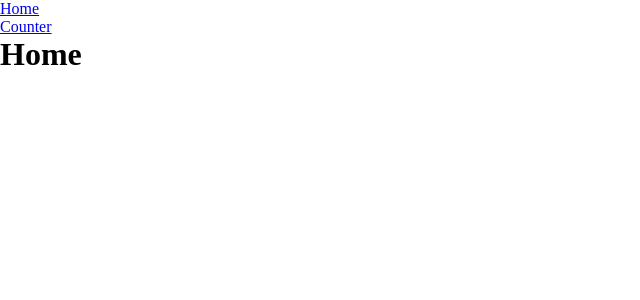
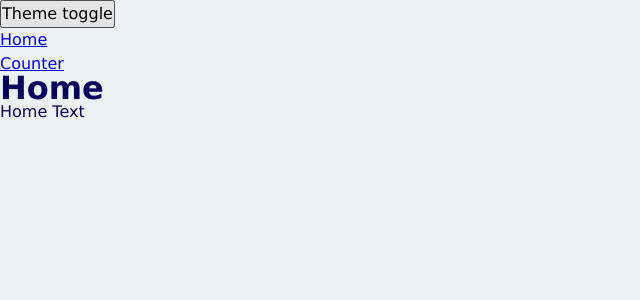
Before and after one commit to Pepetka/production-app, a React app: page / in a window 1280 px wide. Shown: the top 300 px of the page, without its empty margins (0-640 px from the left). Built offline with nearby package versions, Linux system fonts and the light colour scheme.

Commit message:
add app themes

```diff
--- a/src/App.tsx
+++ b/src/App.tsx
@@ -1,12 +1,16 @@
-import { Suspense } from "react"
+import { Suspense, useContext } from "react"
 import { NavLink, Route, Routes } from "react-router-dom"
-import "./index.scss"
+import "./styles/index.scss"
 import { CounterPageLazy } from "./pages/Counter/CounterPage.lazy"
 import { HomePageLazy } from "./pages/Home/HomePage.lazy"
+import useTheme from "./theme/useTheme"
 
 const App = () => {
+	const { theme, onThemeChange } = useTheme()
+
 	return (
-		<div className='App'>
+		<div className={`App ${theme}`}>
+			<button onClick={onThemeChange}>Theme toggle</button>
 			<ul>
 				<li>
 					<NavLink to={"/"}>Home</NavLink>
--- a/src/index.scss
+++ /dev/null
@@ -1,5 +0,0 @@
-* {
-	margin: 0;
-	padding: 0;
-	box-sizing: border-box;
-}
--- a/src/index.tsx
+++ b/src/index.tsx
@@ -1,10 +1,13 @@
 import { render } from "react-dom"
 import { BrowserRouter } from "react-router-dom"
 import App from "./App"
+import ThemeProvider from "./theme/ThemeProvider"
 
 render(
-	<BrowserRouter>
-		<App />
-	</BrowserRouter>,
+	<ThemeProvider>
+		<BrowserRouter>
+			<App />
+		</BrowserRouter>
+	</ThemeProvider>,
 	document.querySelector("#root")
 )
--- a/src/pages/Home/HomePage.tsx
+++ b/src/pages/Home/HomePage.tsx
@@ -1,7 +1,12 @@
 import { Home } from "../../components/Home"
 
 const HomePage = () => {
-	return <Home />
+	return (
+		<div>
+			<Home />
+			<div>Home Text</div>
+		</div>
+	)
 }
 
 export default HomePage
--- /dev/null
+++ b/src/styles/index.scss
@@ -0,0 +1,13 @@
+@import "./reset";
+@import "./themes/dark";
+@import "./themes/light";
+@import "./variables/global";
+
+.App {
+	font: var(--font-m);
+
+	background-color: var(--bg-color);
+	color: var(--primary-color);
+
+	min-height: 100vh;
+}
--- /dev/null
+++ b/src/styles/reset.scss
@@ -0,0 +1,14 @@
+* {
+	margin: 0;
+	padding: 0;
+	box-sizing: border-box;
+}
+
+input,
+button,
+textarea,
+select {
+	margin: 0;
+
+	font: inherit;
+}
--- /dev/null
+++ b/src/styles/themes/dark.scss
@@ -0,0 +1,6 @@
+.App.dark {
+	--bg-color: rgb(7, 9, 113);
+
+	--primary-color: rgb(19, 93, 4);
+	--secondary-color: rgb(10, 194, 29);
+}
--- /dev/null
+++ b/src/styles/themes/light.scss
@@ -0,0 +1,6 @@
+.App.light {
+	--bg-color: rgb(236, 241, 244);
+
+	--primary-color: rgb(7, 4, 93);
+	--secondary-color: rgb(10, 62, 194);
+}
--- /dev/null
+++ b/src/styles/variables/global.scss
@@ -0,0 +1,11 @@
+:root {
+	--font-family-main: Verdana, Geneva, sans-serif;
+
+	--font-size-m: 16px;
+	--font-line-m: 24px;
+	--font-m: var(--font-size-m) / var(--font-line-m) var(--font-family-main);
+
+	--font-size-l: 24px;
+	--font-line-l: 32px;
+	--font-l: var(--font-size-l) / var(--font-line-l) var(--font-family-main);
+}
--- /dev/null
+++ b/src/theme/ThemeContext.tsx
@@ -0,0 +1,15 @@
+import { createContext } from "react"
+
+export enum Theme {
+	DARK_THEME = "dark",
+	LIGHT_THEME = "light",
+}
+
+export interface ThemeContextProps {
+	theme?: Theme
+	setTheme?: (theme: Theme) => void
+}
+
+export const ThemeContext = createContext<ThemeContextProps>({})
+
+export const LOCAL_STORAGE_THEME_KEY = "theme"
--- /dev/null
+++ b/src/theme/ThemeProvider.tsx
@@ -0,0 +1,21 @@
+import { FC, useMemo, useState } from "react"
+import { LOCAL_STORAGE_THEME_KEY, Theme, ThemeContext } from "./themeContext"
+
+const baseTheme: Theme =
+	(localStorage.getItem(LOCAL_STORAGE_THEME_KEY) as Theme) ?? Theme.LIGHT_THEME
+
+const ThemeProvider: FC = ({ children }) => {
+	const [theme, setTheme] = useState<Theme>(baseTheme)
+
+	const themValue = useMemo(
+		() => ({
+			theme: theme,
+			setTheme: setTheme,
+		}),
+		[theme]
+	)
+
+	return <ThemeContext.Provider value={themValue}>{children}</ThemeContext.Provider>
+}
+
+export default ThemeProvider
--- /dev/null
+++ b/src/theme/useTheme.ts
@@ -0,0 +1,26 @@
+import { useContext } from "react"
+import { LOCAL_STORAGE_THEME_KEY, Theme, ThemeContext } from "./themeContext"
+
+export interface ThemeHook {
+	theme: Theme
+	onThemeChange: () => void
+}
+
+const useTheme = (): ThemeHook => {
+	const { theme, setTheme } = useContext(ThemeContext)
+
+	const onThemeChange = () => {
+		const newTheme = theme === Theme.LIGHT_THEME ? Theme.DARK_THEME : Theme.LIGHT_THEME
+
+		setTheme(newTheme)
+
+		localStorage.setItem(LOCAL_STORAGE_THEME_KEY, newTheme)
+	}
+
+	return {
+		theme,
+		onThemeChange,
+	}
+}
+
+export default useTheme
```
